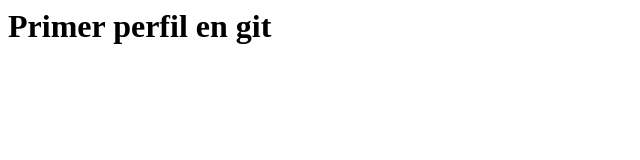
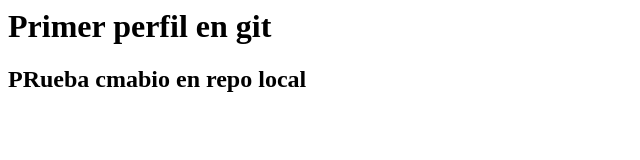
Before and after one commit to gabrielmol92/Prueba-git-argentina-programa, a plain HTML site: page index.html in a window 1280 px wide. Shown: the whole page, without its empty margins (0-640 px from the left). Drawn offline with Linux system fonts and the light colour scheme.

Commit message:
mi segundo commit local

```diff
--- a/index.html
+++ b/index.html
@@ -1 +1,2 @@
 <h1>Primer perfil en git</h1>
+<h2>PRueba cmabio en repo local</h2>
```
